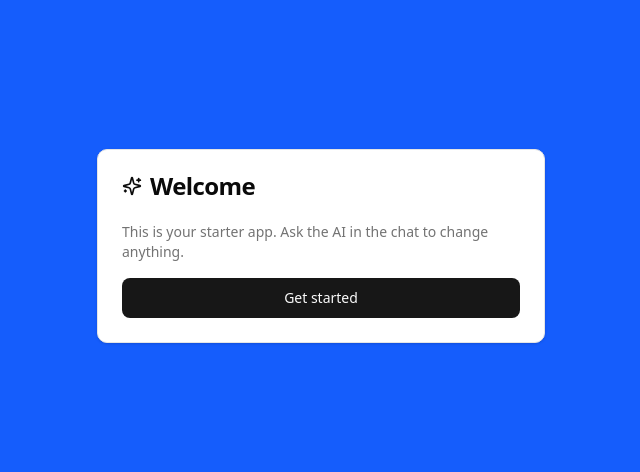
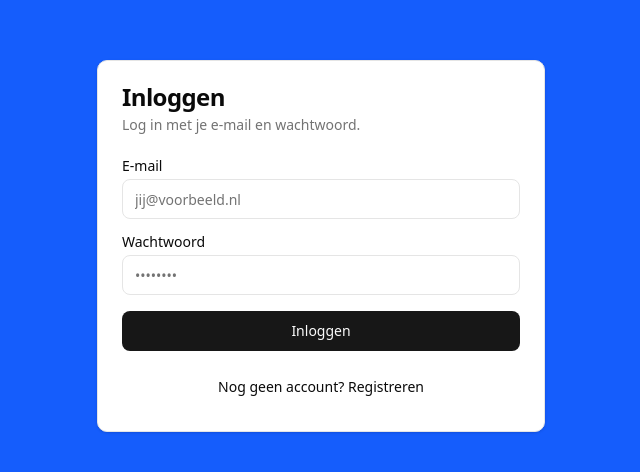
Before and after one commit to WoutPitje/chat-1778684612173, a React (Vite) app: page / in a window 1280 px wide. Shown: the part 154-626 px from the top of the page, without its empty margins (319-959 px from the left). Built offline with nearby package versions, Linux system fonts and the light colour scheme; no server answers.

Commit message:
chat#15 msg#47: build a login

```diff
--- a/src/App.tsx
+++ b/src/App.tsx
@@ -1,22 +1,113 @@
+import { useState, useEffect } from "react"
+import { supabase } from "@/lib/supabase"
 import { Button } from "@/components/ui/button"
-import { Card, CardContent, CardHeader, CardTitle } from "@/components/ui/card"
-import { Sparkles } from "lucide-react"
+import { Card, CardContent, CardHeader, CardTitle, CardDescription } from "@/components/ui/card"
+import { Input } from "@/components/ui/input"
+import { Label } from "@/components/ui/label"
+import type { User } from "@supabase/supabase-js"
 
 export default function App() {
+  const [user, setUser] = useState<User | null>(null)
+  const [email, setEmail] = useState("")
+  const [password, setPassword] = useState("")
+  const [loading, setLoading] = useState(false)
+  const [error, setError] = useState("")
+  const [mode, setMode] = useState<"login" | "signup">("login")
+
+  useEffect(() => {
+    supabase.auth.getSession().then(({ data: { session } }) => {
+      setUser(session?.user ?? null)
+    })
+    const { data: { subscription } } = supabase.auth.onAuthStateChange((_event, session) => {
+      setUser(session?.user ?? null)
+    })
+    return () => subscription.unsubscribe()
+  }, [])
+
+  async function handleSubmit(e: React.FormEvent) {
+    e.preventDefault()
+    setLoading(true)
+    setError("")
+
+    if (mode === "login") {
+      const { error } = await supabase.auth.signInWithPassword({ email, password })
+      if (error) setError(error.message)
+    } else {
+      const { error } = await supabase.auth.signUp({ email, password })
+      if (error) setError(error.message)
+      else setError("Check je e-mail om je account te bevestigen.")
+    }
+    setLoading(false)
+  }
+
+  async function handleLogout() {
+    await supabase.auth.signOut()
+  }
+
+  if (user) {
+    return (
+      <div className="min-h-screen flex items-center justify-center p-8 bg-blue-600">
+        <Card className="max-w-md w-full">
+          <CardHeader>
+            <CardTitle>Welkom!</CardTitle>
+            <CardDescription>{user.email}</CardDescription>
+          </CardHeader>
+          <CardContent>
+            <Button onClick={handleLogout} variant="outline" className="w-full">
+              Uitloggen
+            </Button>
+          </CardContent>
+        </Card>
+      </div>
+    )
+  }
+
   return (
     <div className="min-h-screen flex items-center justify-center p-8 bg-blue-600">
       <Card className="max-w-md w-full">
         <CardHeader>
-          <div className="flex items-center gap-2">
-            <Sparkles className="size-5" />
-            <CardTitle>Welcome</CardTitle>
-          </div>
+          <CardTitle>{mode === "login" ? "Inloggen" : "Account aanmaken"}</CardTitle>
+          <CardDescription>
+            {mode === "login" ? "Log in met je e-mail en wachtwoord." : "Maak een nieuw account aan."}
+          </CardDescription>
         </CardHeader>
-        <CardContent className="flex flex-col gap-4">
-          <p className="text-muted-foreground text-sm">
-            This is your starter app. Ask the AI in the chat to change anything.
-          </p>
-          <Button>Get started</Button>
+        <CardContent>
+          <form onSubmit={handleSubmit} className="flex flex-col gap-4">
+            <div className="flex flex-col gap-1.5">
+              <Label htmlFor="email">E-mail</Label>
+              <Input
+                id="email"
+                type="email"
+                placeholder="jij@voorbeeld.nl"
+                value={email}
+                onChange={(e) => setEmail(e.target.value)}
+                required
+              />
+            </div>
+            <div className="flex flex-col gap-1.5">
+              <Label htmlFor="password">Wachtwoord</Label>
+              <Input
+                id="password"
+                type="password"
+                placeholder="••••••••"
+                value={password}
+                onChange={(e) => setPassword(e.target.value)}
+                required
+              />
+            </div>
+            {error && <p className="text-sm text-red-500">{error}</p>}
+            <Button type="submit" disabled={loading} className="w-full">
+              {loading ? "Laden..." : mode === "login" ? "Inloggen" : "Registreren"}
+            </Button>
+            <Button
+              type="button"
+              variant="ghost"
+              className="w-full"
+              onClick={() => { setMode(mode === "login" ? "signup" : "login"); setError("") }}
+            >
+              {mode === "login" ? "Nog geen account? Registreren" : "Al een account? Inloggen"}
+            </Button>
+          </form>
         </CardContent>
       </Card>
     </div>
--- /dev/null
+++ b/src/lib/supabase.ts
@@ -0,0 +1,6 @@
+import { createClient } from "@supabase/supabase-js"
+
+const supabaseUrl = import.meta.env.VITE_SUPABASE_URL
+const supabaseAnonKey = import.meta.env.VITE_SUPABASE_ANON_KEY
+
+export const supabase = createClient(supabaseUrl, supabaseAnonKey)
```
Also changed, not shown: 2 other files (tests, documents, lock files or other folders).
